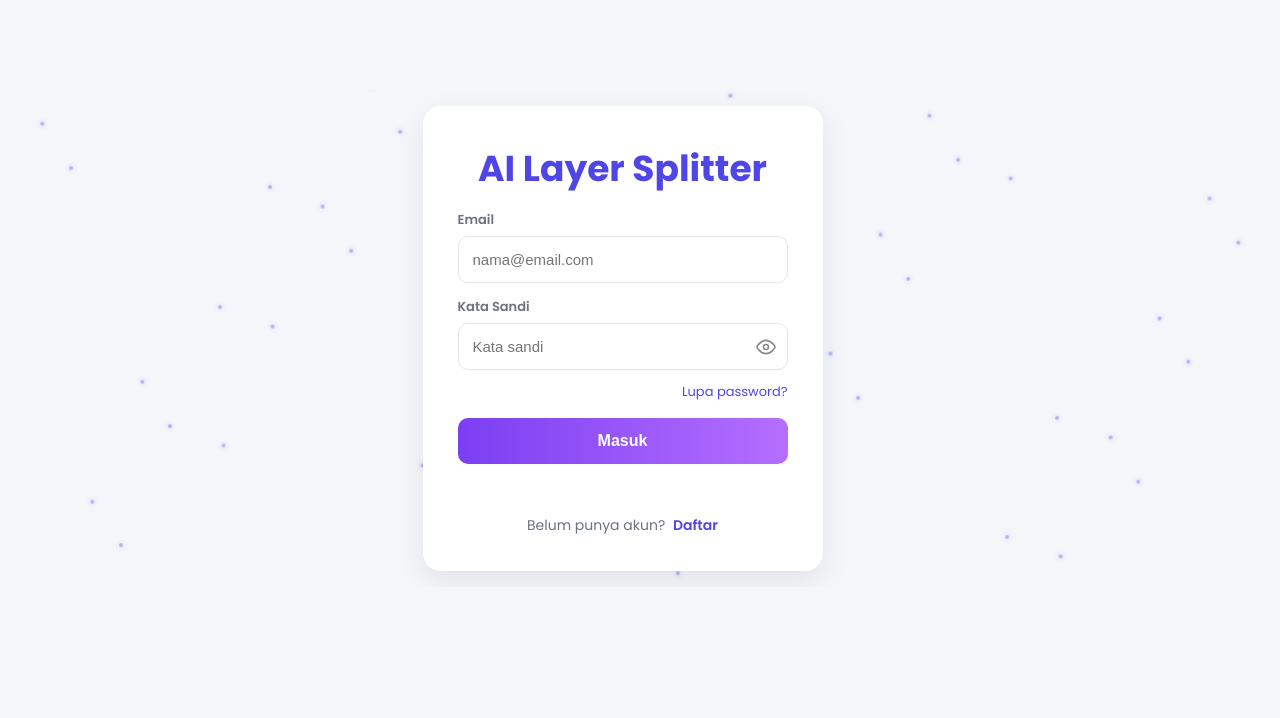
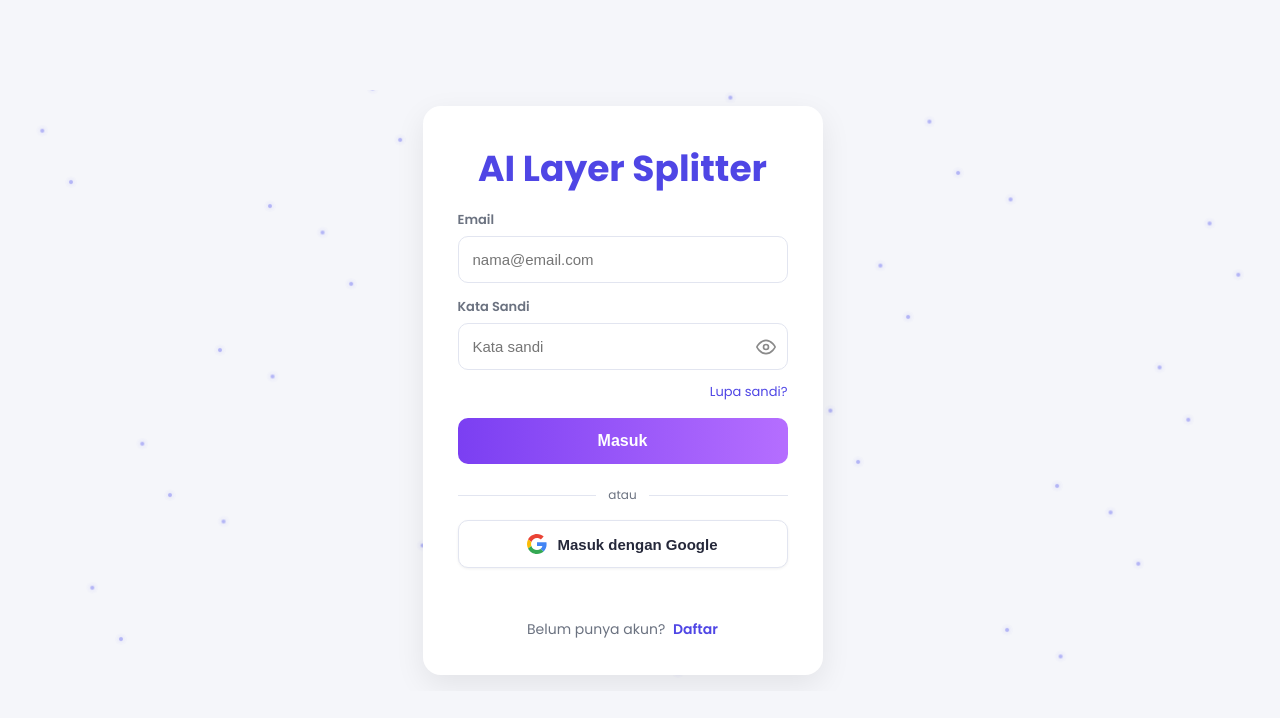
Before and after one commit to NganjukBersatu/Layer_ai, a Vue app: page /login in a window 1280 px wide. Shown: the top 718 px of the page. Built offline with nearby package versions, Linux system fonts and the light colour scheme.

Commit message:
mengubah login

```diff
--- a/src/components/LoginPage.vue
+++ b/src/components/LoginPage.vue
@@ -1,5 +1,5 @@
 <script setup>
-import { ref, onMounted, watch } from "vue";
+import { ref, onMounted, onBeforeUnmount, watch } from "vue";
 import { useI18n } from 'vue-i18n'
 import { useAuthUser } from '../composables/useAuthUser.js'
 
@@ -12,6 +12,9 @@ const password = ref("");
 const error = ref("");
 const showPassword = ref(false);
 const isLoading = ref(false);
+const isGoogleLoading = ref(false);
+const googleBtnWrapper = ref(null);
+let googleResizeObserver = null;
 
 // Map dari kode locale aplikasi ke kode bahasa yang dikenali Google
 const googleLocaleMap = {
@@ -99,7 +102,7 @@ function loadGoogleScript(hl) {
 
 async function renderGoogleButton() {
   const el = document.getElementById("google-signin-btn");
-  if (!el) return;
+  if (!el || !googleBtnWrapper.value) return;
 
   const hl = googleLocaleMap[locale.value] || "en";
 
@@ -112,16 +115,36 @@ async function renderGoogleButton() {
     callback: handleGoogleResponse,
   });
 
+  // Tombol asli dari Google butuh lebar dalam angka piksel (bukan "100%")
+  // supaya benar-benar menutupi tombol custom kita di atasnya.
+  const width = Math.round(googleBtnWrapper.value.getBoundingClientRect().width);
+
   window.google.accounts.id.renderButton(el, {
     theme: "outline",
     size: "large",
-    width: "100%",
+    width: width > 0 ? width : 300,
     locale: hl,
   });
 }
 
 onMounted(() => {
   renderGoogleButton();
+
+  // Render ulang & sesuaikan lebar tombol asli setiap kali wrapper berubah ukuran
+  // (misal resize window / rotasi layar), supaya area klik tetap pas menutupi tombol custom.
+  if (googleBtnWrapper.value && "ResizeObserver" in window) {
+    googleResizeObserver = new ResizeObserver(() => {
+      renderGoogleButton();
+    });
+    googleResizeObserver.observe(googleBtnWrapper.value);
+  }
+});
+
+onBeforeUnmount(() => {
+  if (googleResizeObserver) {
+    googleResizeObserver.disconnect();
+    googleResizeObserver = null;
+  }
 });
 
 // Setiap kali bahasa aplikasi berubah, muat ulang script Google & render ulang tombolnya
@@ -131,7 +154,7 @@ watch(locale, () => {
 
 async function handleGoogleResponse(response) {
   error.value = "";
-  isLoading.value = true;
+  isGoogleLoading.value = true;
 
   try {
     const res = await fetch("http://localhost:3000/auth/google", {
@@ -157,7 +180,7 @@ async function handleGoogleResponse(response) {
     console.error(err);
     error.value = t("login.cannotConnect");
   } finally {
-    isLoading.value = false;
+    isGoogleLoading.value = false;
   }
 }
 
@@ -238,7 +261,32 @@ function goRegister() {
       </button>
     </form>
 
-    <div id="google-signin-btn" class="google-btn-wrapper"></div>
+    <div class="divider">
+      <span>{{ $t('login.orContinueWith') }}</span>
+    </div>
+
+    <div class="google-btn-wrapper" ref="googleBtnWrapper">
+      <button
+        type="button"
+        class="google-btn"
+        :class="{ 'is-loading': isGoogleLoading }"
+        :disabled="isGoogleLoading"
+        tabindex="-1"
+      >
+        <span v-if="isGoogleLoading" class="google-spinner" aria-hidden="true"></span>
+        <svg v-else class="google-icon" viewBox="0 0 48 48" width="20" height="20" aria-hidden="true">
+          <path fill="#EA4335" d="M24 9.5c3.54 0 6.71 1.22 9.21 3.6l6.85-6.85C35.9 2.38 30.47 0 24 0 14.62 0 6.51 5.38 2.56 13.22l7.98 6.19C12.43 13.72 17.74 9.5 24 9.5z"/>
+          <path fill="#4285F4" d="M46.98 24.55c0-1.57-.15-3.09-.38-4.55H24v9.02h12.94c-.58 2.9-2.26 5.36-4.78 7.02l7.73 6c4.51-4.18 7.09-10.36 7.09-17.49z"/>
+          <path fill="#FBBC05" d="M10.53 28.59c-.48-1.45-.76-2.99-.76-4.59s.27-3.14.76-4.59l-7.98-6.19C.92 16.46 0 20.12 0 24c0 3.88.92 7.54 2.56 10.78l7.97-6.19z"/>
+          <path fill="#34A853" d="M24 48c6.48 0 11.93-2.13 15.89-5.81l-7.73-6c-2.15 1.45-4.92 2.3-8.16 2.3-6.26 0-11.57-4.22-13.47-9.91l-7.98 6.19C6.51 42.62 14.62 48 24 48z"/>
+        </svg>
+        <span>{{ isGoogleLoading ? $t('login.loggingIn') : $t('login.googleLogin') }}</span>
+      </button>
+
+      <!-- Tombol asli Google dirender di sini, transparan & menutupi tombol
+           custom di atas, supaya popup/consent flow Google tetap resmi & aman. -->
+      <div id="google-signin-btn" class="google-real-btn"></div>
+    </div>
 
     <p class="error" role="alert" aria-live="polite">{{ error }}</p>
 
@@ -458,8 +506,112 @@ function goRegister() {
   transform: none;
 }
 
+/* =====================================
+   DIVIDER "atau lanjutkan dengan"
+===================================== */
+
+.divider {
+  display: flex;
+  align-items: center;
+  gap: 12px;
+  margin: 22px 0 16px;
+  color: var(--text-secondary);
+  font-size: 12px;
+}
+
+.divider::before,
+.divider::after {
+  content: "";
+  flex: 1;
+  height: 1px;
+  background: var(--border-color);
+}
+
+/* =====================================
+   TOMBOL GOOGLE (CUSTOM)
+===================================== */
+
 .google-btn-wrapper {
-  margin-top: 12px;
+  position: relative;
+  width: 100%;
+  height: 48px;
+}
+
+.google-btn {
+  position: absolute;
+  inset: 0;
+  width: 100%;
+  height: 100%;
+  display: flex;
+  align-items: center;
+  justify-content: center;
+  gap: 10px;
+
+  border: 1px solid var(--border-color);
+  border-radius: 10px;
+  background: var(--bg-card);
+
+  font-size: 15px;
+  font-weight: 600;
+  color: var(--text-primary);
+
+  cursor: pointer;
+  box-shadow: 0 1px 3px rgba(0, 0, 0, 0.06);
+  transition: transform 0.2s ease, box-shadow 0.2s ease, border-color 0.2s ease;
+}
+
+.google-btn:hover {
+  transform: translateY(-2px);
+  box-shadow: 0 6px 16px rgba(0, 0, 0, 0.08);
+  border-color: var(--accent-color);
+}
+
+.google-btn:active {
+  transform: translateY(0);
+}
+
+.google-btn:disabled,
+.google-btn.is-loading {
+  cursor: default;
+  transform: none;
+  opacity: 0.75;
+}
+
+.google-icon {
+  flex-shrink: 0;
+}
+
+.google-spinner {
+  width: 18px;
+  height: 18px;
+  border-radius: 50%;
+  border: 2px solid rgba(123, 63, 242, 0.25);
+  border-top-color: #7b3ff2;
+  animation: spin 0.7s linear infinite;
+}
+
+@keyframes spin {
+  to {
+    transform: rotate(360deg);
+  }
+}
+
+/* Tombol asli dari Google GSI: disembunyikan secara visual tapi tetap
+   menempel persis di atas tombol custom, supaya klik & flow OAuth-nya
+   tetap 100% ditangani oleh Google (aman, sesuai kebijakan mereka). */
+.google-real-btn {
+  position: absolute;
+  inset: 0;
+  overflow: hidden;
+  border-radius: 10px;
+  display: flex;
+  align-items: center;
+  justify-content: center;
+  opacity: 0.001; /* bukan 0, agar tetap dianggap "visible" oleh sebagian browser/adblocker */
+}
+
+.google-real-btn :deep(iframe) {
+  width: 100% !important;
 }
 
 .error {
--- a/src/locales/en.json
+++ b/src/locales/en.json
@@ -23,6 +23,7 @@
     "showPassword": "Show password",
     "forgotPassword": "Forgot password?",
     "googleLogin": "Sign in with Google",
+    "orContinueWith": "or",
     "noAccount": "Don't have an account?",
     "register": "Register",
     "requiredFields": "Email and password are required.",
--- a/src/locales/id.json
+++ b/src/locales/id.json
@@ -19,13 +19,14 @@
     "emailPlaceholder": "nama@email.com",
     "password": "Kata Sandi",
     "passwordPlaceholder": "Kata sandi",
-    "hidePassword": "Sembunyikan password",
-    "showPassword": "Tampilkan password",
-    "googleLogin": "Login dengan Google",
-    "forgotPassword": "Lupa password?",
+    "hidePassword": "Sembunyikan sandi",
+    "showPassword": "Tampilkan sandi",
+    "googleLogin": "Masuk dengan Google",
+    "orContinueWith": "atau",
+    "forgotPassword": "Lupa sandi?",
     "noAccount": "Belum punya akun?",
     "register": "Daftar",
-    "requiredFields": "Email dan password wajib diisi.",
+    "requiredFields": "Email dan sandi wajib diisi.",
     "cannotConnect": "Tidak dapat terhubung ke server."
   },
   "history": {
@@ -158,8 +159,8 @@
     "namePlaceholder": "Nama lengkap",
     "email": "Email",
     "emailPlaceholder": "nama@email.com",
-    "password": "Password",
-    "passwordPlaceholder": "Password",
+    "password": "Kata Sandi",
+    "passwordPlaceholder": "Kata sandi",
     "submitting": "Mendaftar...",
     "submit": "Daftar",
     "haveAccount": "Sudah punya akun?",
@@ -169,16 +170,16 @@
     "errorConnection": "Tidak dapat terhubung ke server."
   },
   "forgotPassword": {
-    "title": "Lupa password",
-    "subtitle": "Masukkan email kamu, kami akan kirim link untuk reset password.",
+    "title": "Lupa Sandi",
+    "subtitle": "Masukkan email kamu, kami akan kirim link untuk reset sandi.",
     "email": "Email",
     "emailPlaceholder": "nama@email.com",
     "sending": "Mengirim...",
     "submit": "Kirim link reset",
     "backToLogin": "Kembali ke login",
     "errorRequired": "Email wajib diisi.",
-    "successSent": "Link reset password sudah dikirim ke email kamu.",
-    "errorGeneric": "Gagal mengirim link reset password.",
+    "successSent": "Link reset sandi sudah dikirim ke email kamu.",
+    "errorGeneric": "Gagal mengirim link reset sandi.",
     "errorConnection": "Tidak dapat terhubung ke server."
   },
   "app": {
--- a/src/locales/ja.json
+++ b/src/locales/ja.json
@@ -22,6 +22,7 @@
     "hidePassword": "パスワードを隠す",
     "showPassword": "パスワードを表示",
     "googleLogin": "Googleでログイン",
+    "orContinueWith": "または",
     "forgotPassword": "パスワードをお忘れですか？",
     "noAccount": "アカウントをお持ちでないですか？",
     "register": "登録",
--- a/src/locales/ko.json
+++ b/src/locales/ko.json
@@ -22,6 +22,7 @@
     "hidePassword": "비밀번호 숨기기",
     "showPassword": "비밀번호 표시",
     "googleLogin": "Google로 로그인",
+    "orContinueWith": "또는",
     "forgotPassword": "비밀번호를 잊으셨나요?",
     "noAccount": "계정이 없으신가요?",
     "register": "회원가입",
```
